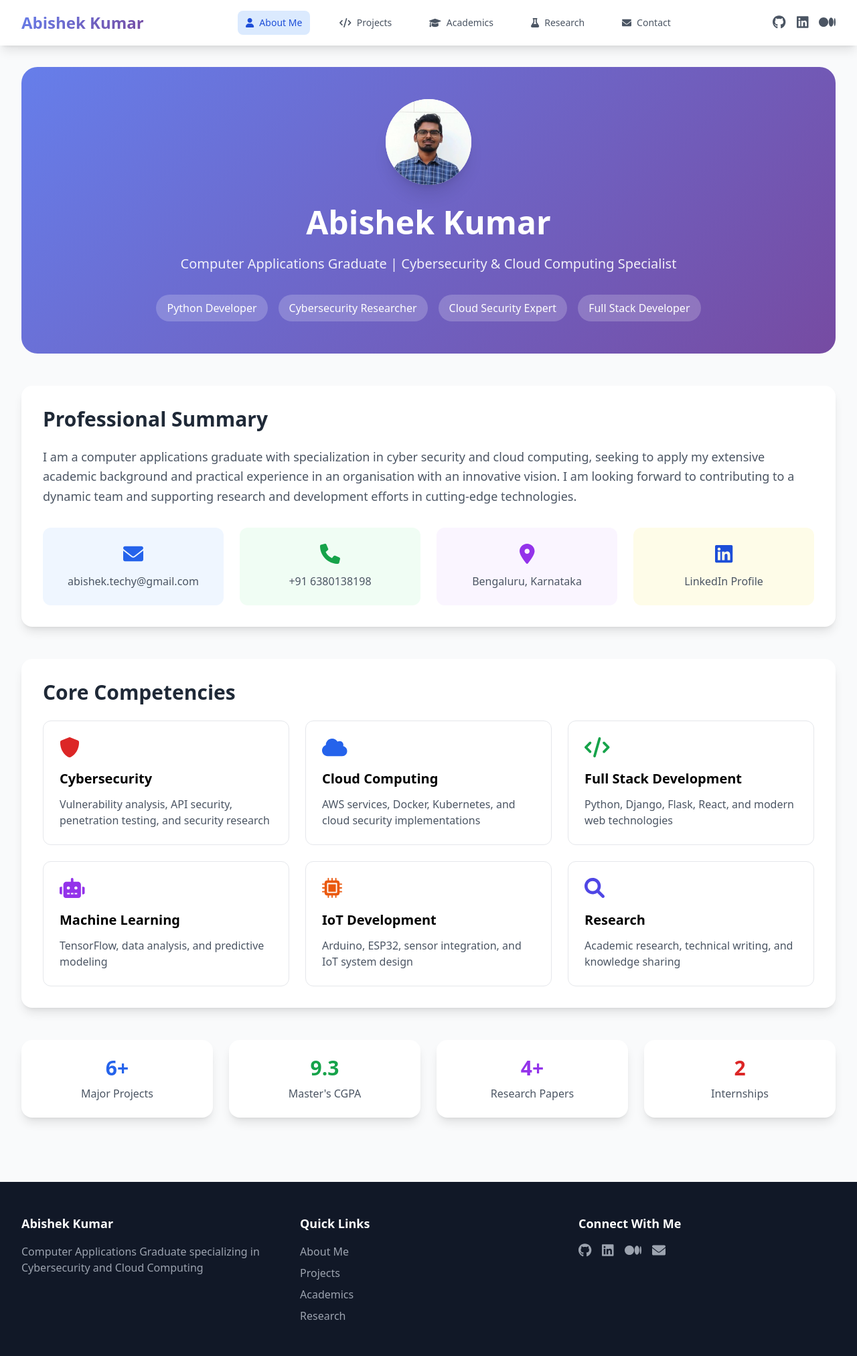
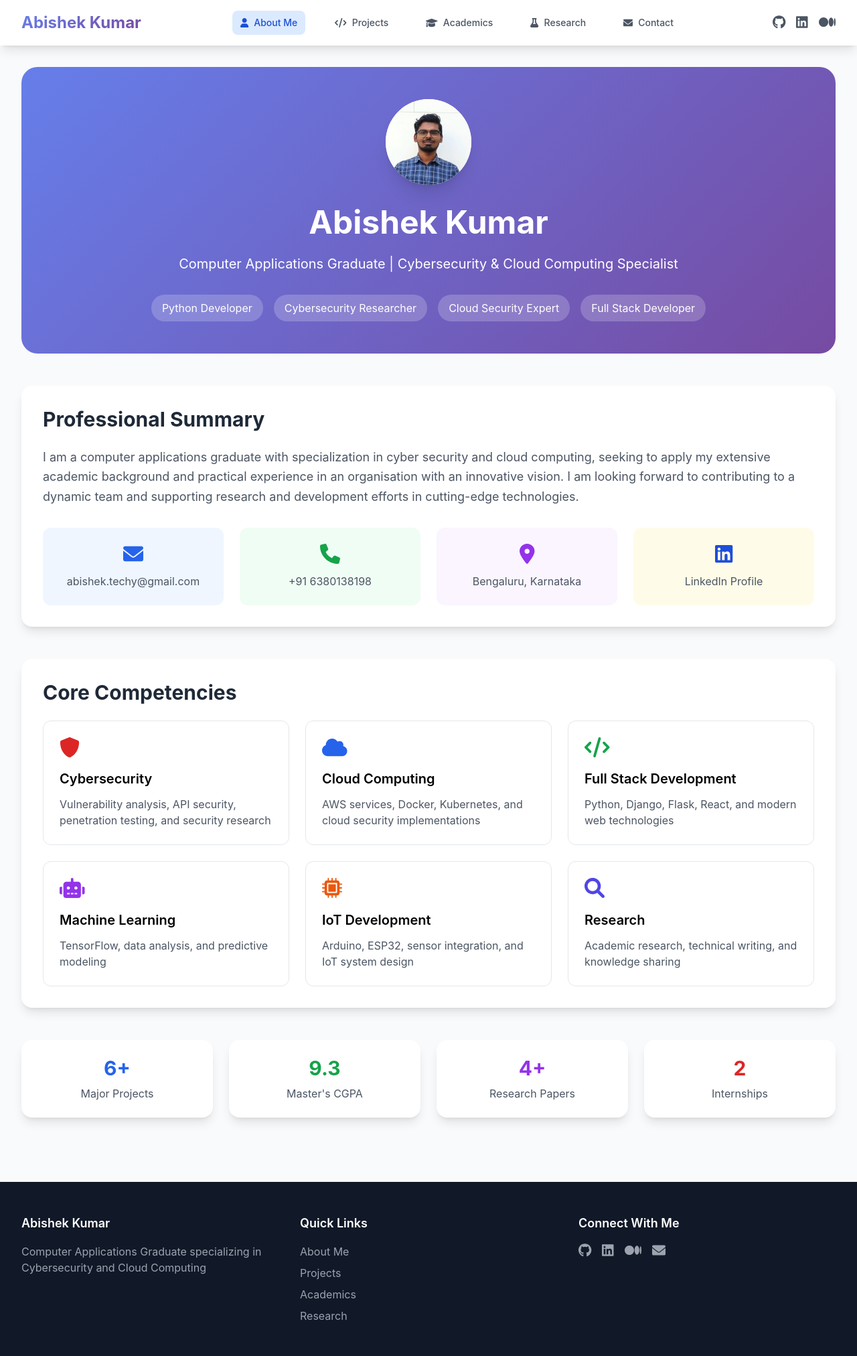
Before and after one commit to Abishek-Kumar-GHub/Portfolio, a Flask app: page / in a window 1280 px wide. Shown: the whole page at 67% size. Run offline with Flask 3, Linux system fonts and the light colour scheme; some libraries are stand-ins or nearby versions.

Commit message:
Portfolio

```diff
--- a/static/css/custom.css
+++ b/static/css/custom.css
@@ -6,6 +6,14 @@
 .card-hover {
     transition: all 0.3s ease;
 }
+.gradient-text {
+    background: linear-gradient(135deg, #667eea 0%, #764ba2 100%);
+    -webkit-background-clip: text;
+    -webkit-text-fill-color: transparent;
+    background-clip: text;
+    color: transparent;
+}
+
 
 .card-hover:hover {
     transform: translateY(-5px);
@@ -16,6 +24,11 @@
 html {
     scroll-behavior: smooth;
 }
+
+body {
+    font-family: 'Inter', sans-serif;
+}
+
 
 /* Custom animations */
 @keyframes fadeInUp {
@@ -49,3 +62,14 @@ html {
         color: #333 !important;
     }
 }
+
+.scroll-reveal {
+    opacity: 0;
+    transform: translateY(10px); /* smaller movement */
+    transition: opacity 0.30s ease-out, transform 0.20s ease-out; /* faster */
+}
+
+.scroll-reveal.active {
+    opacity: 1;
+    transform: translateY(0);
+}
--- /dev/null
+++ b/static/js/scroll-reveal.js
@@ -0,0 +1,18 @@
+document.addEventListener("DOMContentLoaded", function () {
+    const reveals = document.querySelectorAll(".scroll-reveal");
+
+    const observer = new IntersectionObserver((entries) => {
+    entries.forEach((entry) => {
+        if (entry.isIntersecting) {
+            entry.target.classList.add("active");
+            observer.unobserve(entry.target); // Stop observing once visible
+        }
+    });
+}, { threshold: 0.1 }); // Only 5% visible to trigger
+
+
+    reveals.forEach((el, index) => {
+        el.style.transitionDelay = `${index * 0.1}s`;
+        observer.observe(el);
+    });
+});
--- a/templates/about.html
+++ b/templates/about.html
@@ -1,25 +1,23 @@
-
 <!-- templates/about.html -->
 {% extends "base.html" %}
 
 {% block title %}About Me - Abishek Kumar{% endblock %}
 
 {% block content %}
+<link rel="stylesheet" href="{{ url_for('static', filename='css/custom.css') }}">
 <div class="space-y-12">
     <!-- Hero Section -->
-    <section class="gradient-bg rounded-3xl p-12 text-white text-center">
+    <section class="gradient-bg rounded-3xl p-12 text-white text-center scroll-reveal">
         <div class="max-w-4xl mx-auto">
-            <div class="w-32 h-32 mx-auto mb-8 rounded-full overflow-hidden shadow-xl relative flex items-center justify-center bg-white text-gray-800 font-bold text-4xl">
-                <!-- Fallback initials -->
+            <div class="w-32 h-32 mx-auto mb-8 rounded-full overflow-hidden shadow-xl relative flex items-center justify-center bg-white text-gray-800 font-bold text-4xl scroll-reveal">
                 AK
-                <!-- Profile image -->
                 <img src="{{ url_for('static', filename='images/Abishek.jpeg') }}"
                     alt="Abishek Kumar"
                     class="absolute inset-0 w-full h-full object-cover">
             </div>
-            <h1 class="text-5xl font-bold mb-6">Abishek Kumar</h1>
-            <p class="text-xl mb-8 opacity-90">Computer Applications Graduate | Cybersecurity & Cloud Computing Specialist</p>
-            <div class="flex flex-wrap justify-center gap-4">
+            <h1 class="text-5xl font-bold mb-6 scroll-reveal">Abishek Kumar</h1>
+            <p class="text-xl mb-8 opacity-90 scroll-reveal">Computer Applications Graduate | Cybersecurity & Cloud Computing Specialist</p>
+            <div class="flex flex-wrap justify-center gap-4 scroll-reveal">
                 <span class="bg-white bg-opacity-20 px-4 py-2 rounded-full">Python Developer</span>
                 <span class="bg-white bg-opacity-20 px-4 py-2 rounded-full">Cybersecurity Researcher</span>
                 <span class="bg-white bg-opacity-20 px-4 py-2 rounded-full">Cloud Security Expert</span>
@@ -29,7 +27,7 @@
     </section>
 
     <!-- About Me Content -->
-    <section class="bg-white rounded-2xl p-8 shadow-lg">
+    <section class="bg-white rounded-2xl p-8 shadow-lg scroll-reveal">
         <h2 class="text-3xl font-bold text-gray-800 mb-6">Professional Summary</h2>
         <p class="text-gray-600 text-lg leading-relaxed mb-8">
             I am a computer applications graduate with specialization in cyber security and cloud computing,
@@ -38,7 +36,7 @@
             and development efforts in cutting-edge technologies.
         </p>
 
-        <div class="grid grid-cols-1 md:grid-cols-2 lg:grid-cols-4 gap-6">
+        <div class="grid grid-cols-1 md:grid-cols-2 lg:grid-cols-4 gap-6 scroll-reveal">
             <div class="text-center p-6 bg-blue-50 rounded-xl">
                 <i class="fas fa-envelope text-3xl text-blue-600 mb-3"></i>
                 <p class="text-gray-600">abishek.techy@gmail.com</p>
@@ -59,35 +57,35 @@
     </section>
 
     <!-- Skills Overview -->
-    <section class="bg-white rounded-2xl p-8 shadow-lg">
+    <section class="bg-white rounded-2xl p-8 shadow-lg scroll-reveal">
         <h2 class="text-3xl font-bold text-gray-800 mb-6">Core Competencies</h2>
         <div class="grid grid-cols-1 md:grid-cols-2 lg:grid-cols-3 gap-6">
-            <div class="p-6 border border-gray-200 rounded-xl hover:border-blue-300 transition-colors">
+            <div class="p-6 border border-gray-200 rounded-xl hover:border-blue-300 transition-colors scroll-reveal">
                 <i class="fas fa-shield-alt text-3xl text-red-600 mb-4"></i>
                 <h3 class="text-xl font-semibold mb-3">Cybersecurity</h3>
                 <p class="text-gray-600">Vulnerability analysis, API security, penetration testing, and security research</p>
             </div>
-            <div class="p-6 border border-gray-200 rounded-xl hover:border-blue-300 transition-colors">
+            <div class="p-6 border border-gray-200 rounded-xl hover:border-blue-300 transition-colors scroll-reveal">
                 <i class="fas fa-cloud text-3xl text-blue-600 mb-4"></i>
                 <h3 class="text-xl font-semibold mb-3">Cloud Computing</h3>
                 <p class="text-gray-600">AWS services, Docker, Kubernetes, and cloud security implementations</p>
             </div>
-            <div class="p-6 border border-gray-200 rounded-xl hover:border-blue-300 transition-colors">
+            <div class="p-6 border border-gray-200 rounded-xl hover:border-blue-300 transition-colors scroll-reveal">
                 <i class="fas fa-code text-3xl text-green-600 mb-4"></i>
                 <h3 class="text-xl font-semibold mb-3">Full Stack Development</h3>
                 <p class="text-gray-600">Python, Django, Flask, React, and modern web technologies</p>
             </div>
-            <div class="p-6 border border-gray-200 rounded-xl hover:border-blue-300 transition-colors">
+            <div class="p-6 border border-gray-200 rounded-xl hover:border-blue-300 transition-colors scroll-reveal">
                 <i class="fas fa-robot text-3xl text-purple-600 mb-4"></i>
                 <h3 class="text-xl font-semibold mb-3">Machine Learning</h3>
                 <p class="text-gray-600">TensorFlow, data analysis, and predictive modeling</p>
             </div>
-            <div class="p-6 border border-gray-200 rounded-xl hover:border-blue-300 transition-colors">
+            <div class="p-6 border border-gray-200 rounded-xl hover:border-blue-300 transition-colors scroll-reveal">
                 <i class="fas fa-microchip text-3xl text-orange-600 mb-4"></i>
                 <h3 class="text-xl font-semibold mb-3">IoT Development</h3>
                 <p class="text-gray-600">Arduino, ESP32, sensor integration, and IoT system design</p>
             </div>
-            <div class="p-6 border border-gray-200 rounded-xl hover:border-blue-300 transition-colors">
+            <div class="p-6 border border-gray-200 rounded-xl hover:border-blue-300 transition-colors scroll-reveal">
                 <i class="fas fa-search text-3xl text-indigo-600 mb-4"></i>
                 <h3 class="text-xl font-semibold mb-3">Research</h3>
                 <p class="text-gray-600">Academic research, technical writing, and knowledge sharing</p>
@@ -96,20 +94,20 @@
     </section>
 
     <!-- Quick Stats -->
-    <section class="grid grid-cols-1 md:grid-cols-4 gap-6">
-        <div class="bg-white rounded-2xl p-6 shadow-lg text-center card-hover">
+    <section class="grid grid-cols-1 md:grid-cols-4 gap-6 scroll-reveal">
+        <div class="bg-white rounded-2xl p-6 shadow-lg text-center card-hover scroll-reveal">
             <div class="text-3xl font-bold text-blue-600 mb-2">6+</div>
             <div class="text-gray-600">Major Projects</div>
         </div>
-        <div class="bg-white rounded-2xl p-6 shadow-lg text-center card-hover">
+        <div class="bg-white rounded-2xl p-6 shadow-lg text-center card-hover scroll-reveal">
             <div class="text-3xl font-bold text-green-600 mb-2">9.3</div>
             <div class="text-gray-600">Master's CGPA</div>
         </div>
-        <div class="bg-white rounded-2xl p-6 shadow-lg text-center card-hover">
+        <div class="bg-white rounded-2xl p-6 shadow-lg text-center card-hover scroll-reveal">
             <div class="text-3xl font-bold text-purple-600 mb-2">4+</div>
             <div class="text-gray-600">Research Papers</div>
         </div>
-        <div class="bg-white rounded-2xl p-6 shadow-lg text-center card-hover">
+        <div class="bg-white rounded-2xl p-6 shadow-lg text-center card-hover scroll-reveal">
             <div class="text-3xl font-bold text-red-600 mb-2">2</div>
             <div class="text-gray-600">Internships</div>
         </div>
--- a/templates/base.html
+++ b/templates/base.html
@@ -4,6 +4,7 @@
     <meta charset="UTF-8">
     <meta name="viewport" content="width=device-width, initial-scale=1.0">
     <title>{% block title %}Abishek Kumar - Portfolio{% endblock %}</title>
+    <script src="{{ url_for('static', filename='js/scroll-reveal.js') }}"></script>
     <script src="https://cdn.tailwindcss.com"></script>
     <script src="https://cdnjs.cloudflare.com/ajax/libs/font-awesome/6.0.0/js/all.min.js"></script>
     <style>
@@ -25,7 +26,7 @@
         <div class="max-w-7xl mx-auto px-4 sm:px-6 lg:px-8">
             <div class="flex justify-between items-center py-4">
                 <div class="flex items-center">
-                    <a href="{{ url_for('about') }}" class="text-2xl font-bold gradient-bg bg-clip-text text-transparent">
+                    <a href="{{ url_for('about') }}" class="text-2xl font-bold gradient-text">
                         Abishek Kumar
                     </a>
                 </div>
@@ -199,6 +200,7 @@
                 });
             });
         });
+
     </script>
 </body>
 </html>
--- /dev/null
+++ b/wsgi.py
@@ -0,0 +1,5 @@
+# wsgi.py
+from app import app    # imports the `app` Flask instance from app.py
+
+if __name__ == "__main__":
+    app.run()
```
Also changed, not shown: templates/academics.html (+24 -20 lines), templates/contact.html (+21 -25 lines), templates/projects.html (+9 -37 lines), templates/research.html (+23 -18 lines), app.py (line endings or trailing spaces).
